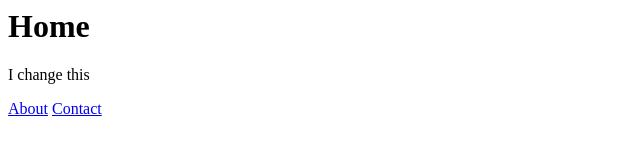
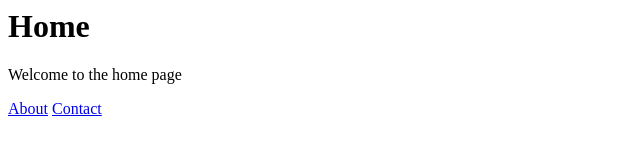
Before and after one commit to AranchaiMoonkum/git-commands, a plain HTML site: page index.html in a window 1280 px wide. Shown: the full height of the page, 0-640 px from the left. Drawn offline with Linux system fonts and the light colour scheme.

Commit message:
Revert "updated index.html"
This reverts commit ae9f8f93af2c520906d1c5eebd98630e1ee50b94.

```diff
--- a/index.html
+++ b/index.html
@@ -4,7 +4,7 @@
     </head>
     <body>
         <h1>Home</h1>
-        <p>I change this</p>
+        <p>Welcome to the home page</p>
 
         <a href="about.php">About</a>
         <a href="contact.php">Contact</a>
```
